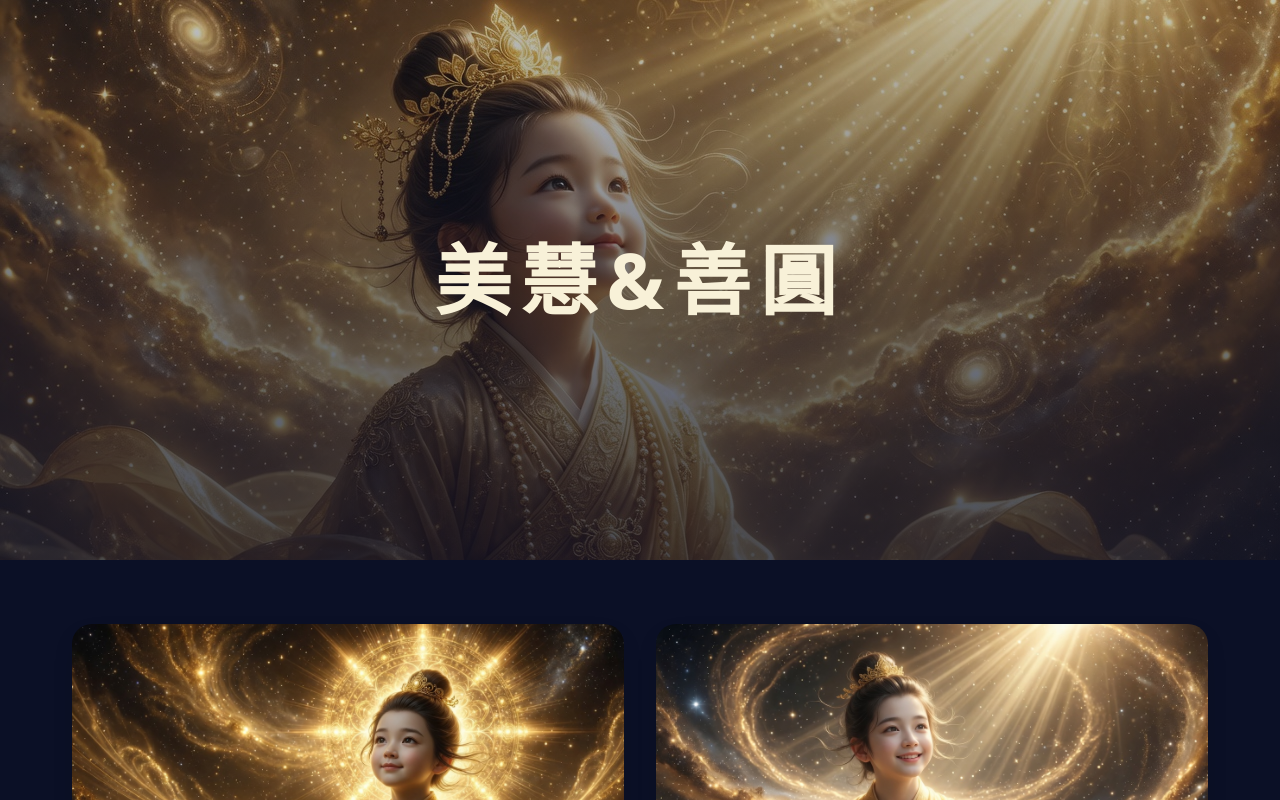
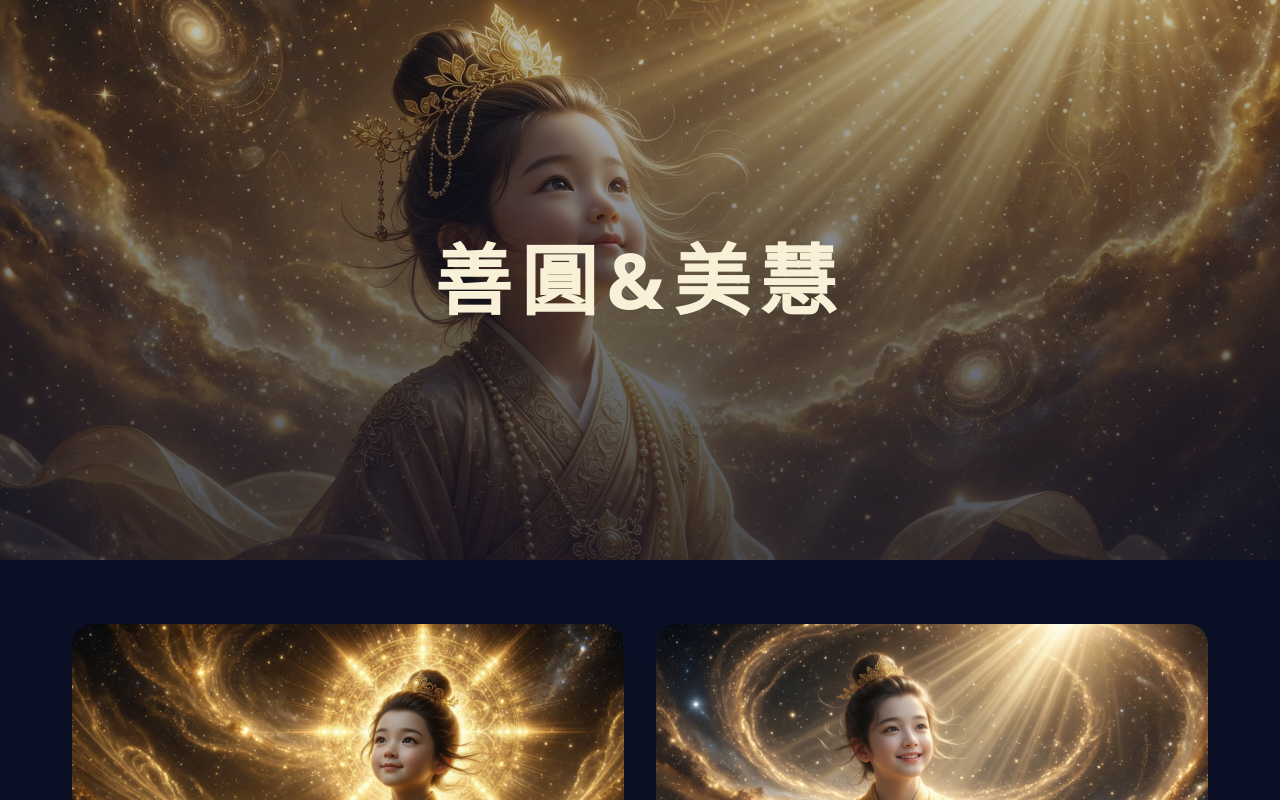
Before and after one commit to SY-bits989/my-video-site, a Next.js app: page / in a window 1280 px wide. Shown: the top 800 px of the page. Built offline with nearby package versions, Linux system fonts and the light colour scheme.

Commit message:
“更新”

```diff
--- a/app/layout.tsx
+++ b/app/layout.tsx
@@ -4,8 +4,8 @@ import './globals.css';
 import ClientLayout from './components/ClientLayout';
 
 export const metadata: Metadata = {
-  title: '美圓',
-  description: '美圓',
+  title: '善圓',
+  description: '善圓',
 };
 
 export default function RootLayout({
--- a/app/page.tsx
+++ b/app/page.tsx
@@ -10,7 +10,7 @@ export default function HomePage() {
         <div className={styles.heroImage}>
           <div className={styles.heroOverlay} />
           <div className={styles.heroContent}>
-            <h1 className={styles.heroTitle}>美慧&善圓</h1>
+            <h1 className={styles.heroTitle}>善圓&美慧</h1>
           </div>
         </div>
       </section>
```
